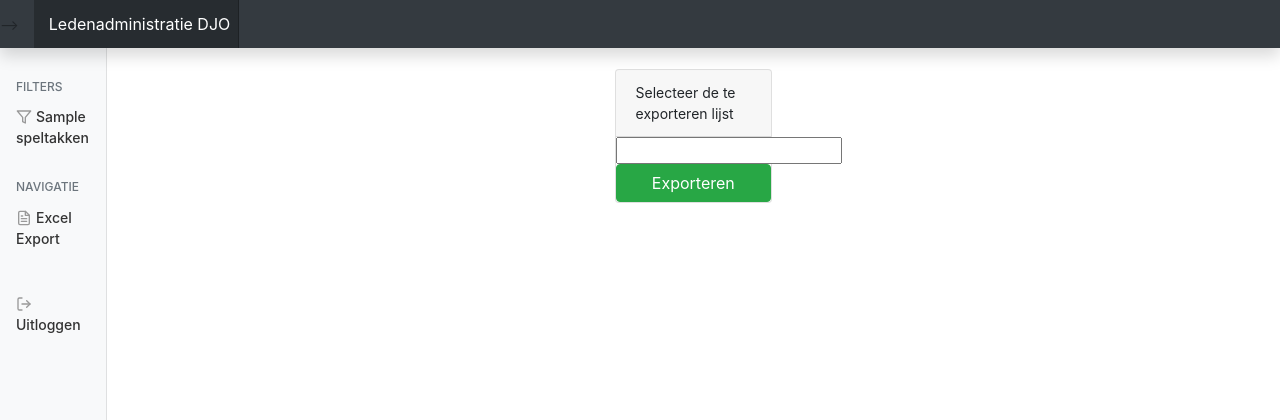
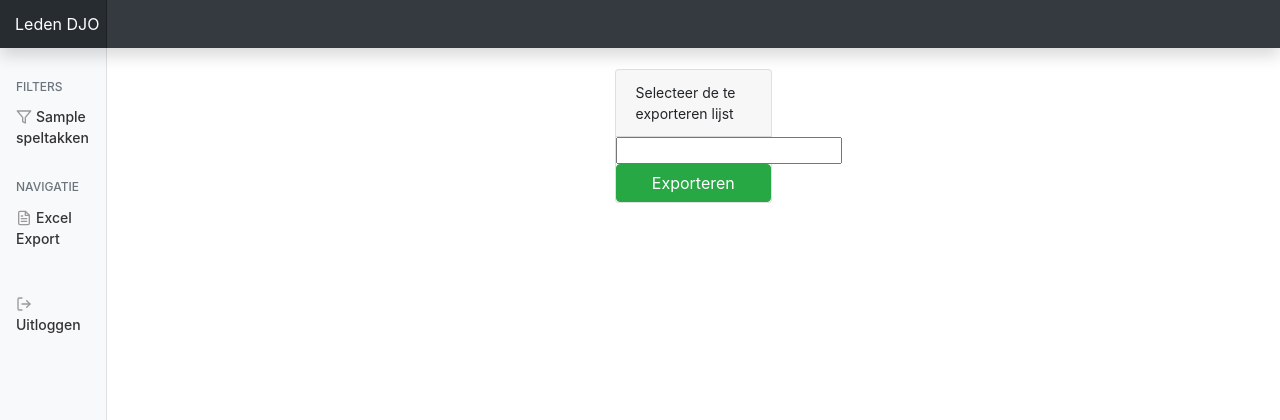
Before and after one commit to djoamersfoort/LedenAdministratie, a Django app: template LedenAdministratie/templates/export.html in a window 1280 px wide. Shown: the top 420 px of the page. Run offline with Django 3.2, Linux system fonts and the light colour scheme; the template is opened without the code that fills it: most values are stand-ins (such as "Sample title", 1, 10 or a date in 2020); form fields are guessed from the names that the template uses; some libraries are stand-ins or nearby versions.

Commit message:
Fix top header position

```diff
--- a/LedenAdministratie/templates/base.html
+++ b/LedenAdministratie/templates/base.html
@@ -19,10 +19,7 @@
 <body>
 
 <nav class="navbar navbar-dark fixed-top bg-dark flex-md-nowrap p-0 shadow">
-<! -- <nav class="navbar navbar-inverse navbar-fixed-top"> -->
-    <div class="container-fluid">
-        <a class="navbar-brand col-sm-3 col-md-2 mr-0" href="{% url 'ledenlijst' 'nieuw' %}">Ledenadministratie DJO</a>
-    </div>
+    <a class="navbar-brand col-sm-2 col-md-1 mr-0" href="{% url 'ledenlijst' 'nieuw' %}">Leden DJO</a>
 </nav>
 
 <div class="container-fluid">
```
